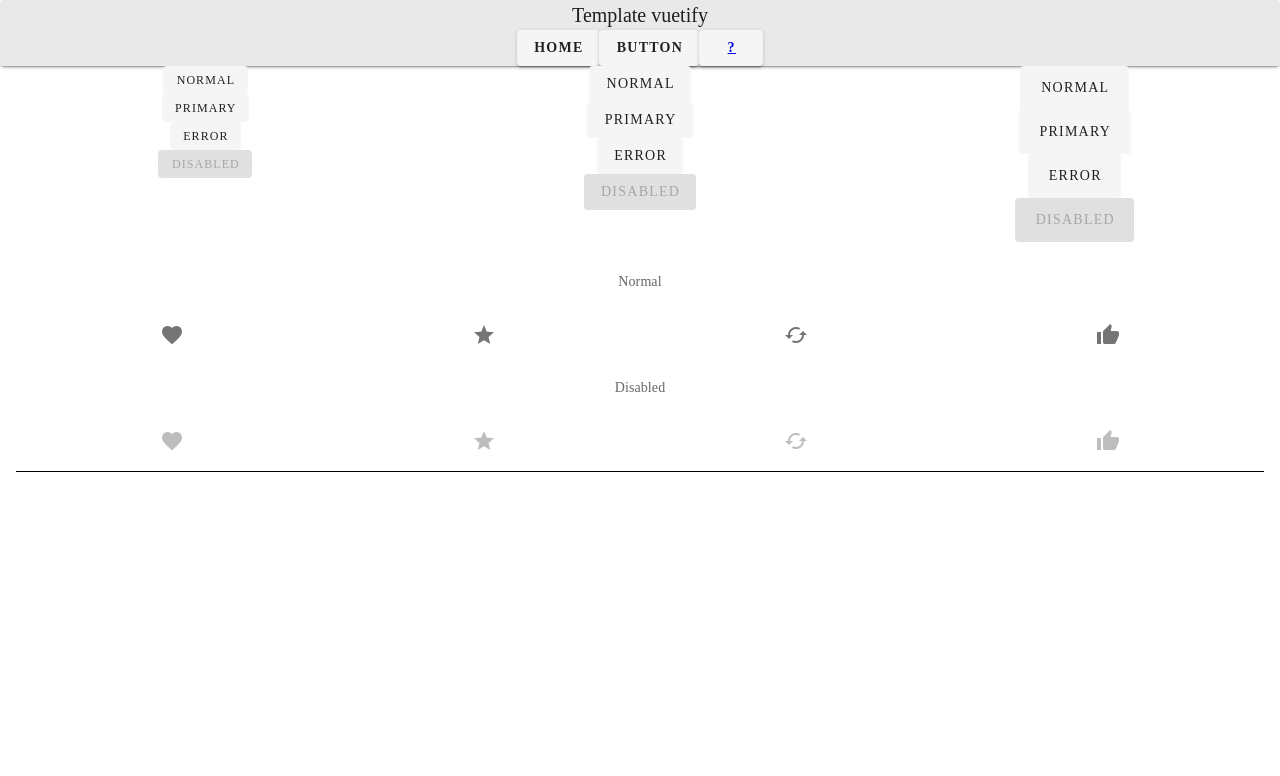
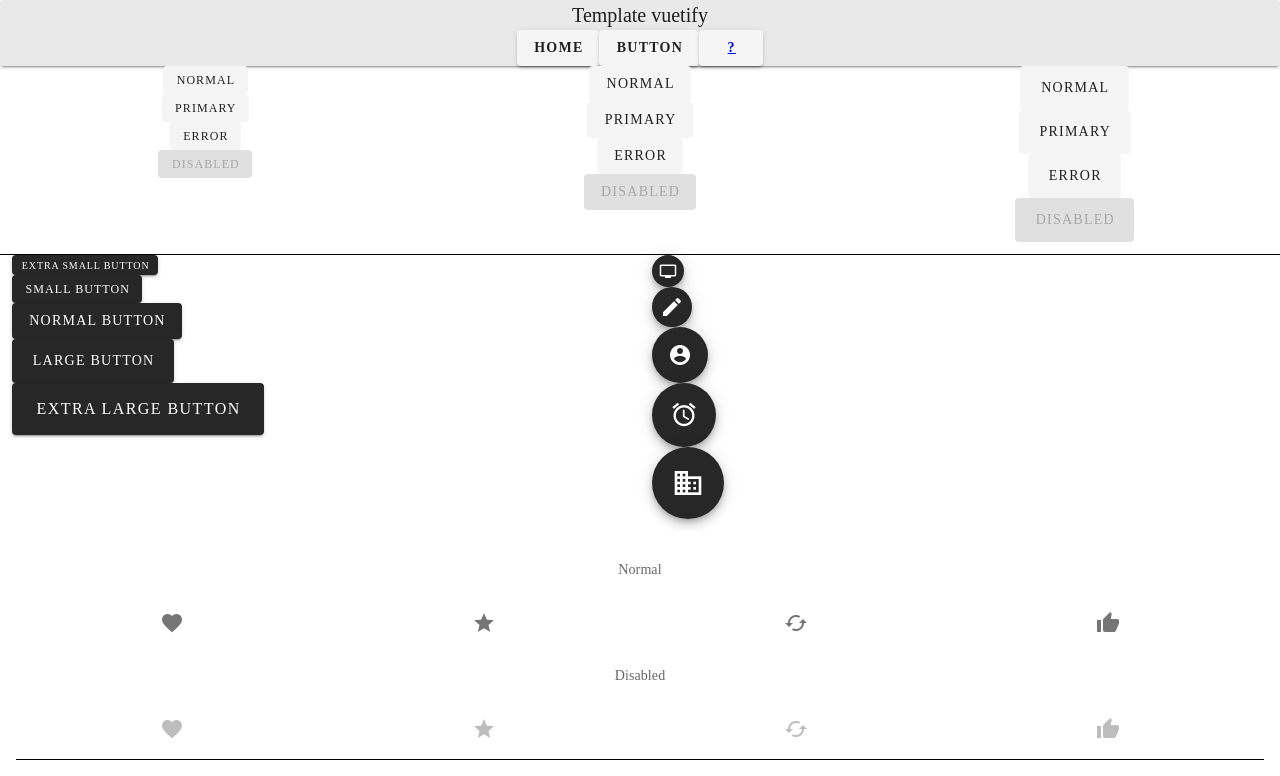
Before and after one commit to SacleuxBenoit/creation-template-vuetify, a Vue app in the folder front/: page /button in a window 1280 px wide. Shown: the top 776 px of the page. Built offline with nearby package versions, Linux system fonts and the light colour scheme.

Commit message:
add template of Button Sizing in the component ButtonSizing.vue

```diff
--- a/front/src/components/Button/ButtonSizing.vue
+++ b/front/src/components/Button/ButtonSizing.vue
@@ -0,0 +1,54 @@
+<template>
+  <v-container fluid class="pa-0">
+    <v-row align="center">
+      <v-col cols="12" sm="6">
+        <div class="text-center">
+          <div class="my-2">
+            <v-btn x-small dark>Extra small Button</v-btn>
+          </div>
+          <div class="my-2">
+            <v-btn small dark>Small Button</v-btn>
+          </div>
+          <div class="my-2">
+            <v-btn dark>Normal Button</v-btn>
+          </div>
+          <div class="my-2">
+            <v-btn dark large>Large Button</v-btn>
+          </div>
+          <div class="my-2">
+            <v-btn x-large dark>Extra large Button</v-btn>
+          </div>
+        </div>
+      </v-col>
+      <v-col cols="12" sm="6">
+        <div class="text-center">
+          <div class="my-2">
+            <v-btn fab x-small dark>
+              <v-icon>mdi-television</v-icon>
+            </v-btn>
+          </div>
+          <div class="my-2">
+            <v-btn fab small dark>
+              <v-icon>mdi-pencil</v-icon>
+            </v-btn>
+          </div>
+          <div class="my-2">
+            <v-btn fab dark>
+              <v-icon>mdi-account-circle</v-icon>
+            </v-btn>
+          </div>
+          <div class="my-2">
+            <v-btn fab large dark>
+              <v-icon>mdi-alarm</v-icon>
+            </v-btn>
+          </div>
+          <div class="my-2">
+            <v-btn fab x-large dark>
+              <v-icon>mdi-domain</v-icon>
+            </v-btn>
+          </div>
+        </div>
+      </v-col>
+    </v-row>
+  </v-container>
+</template>
```
